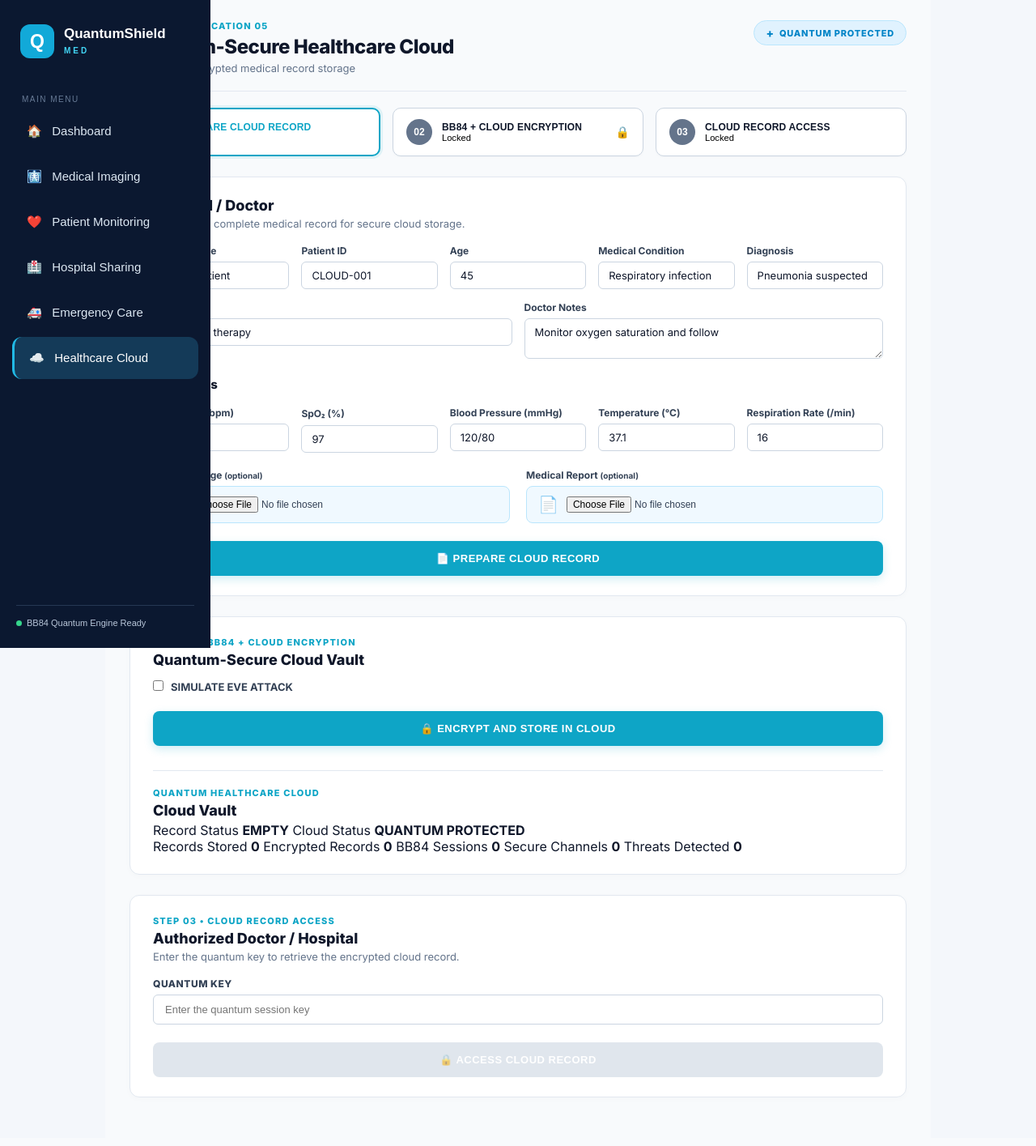
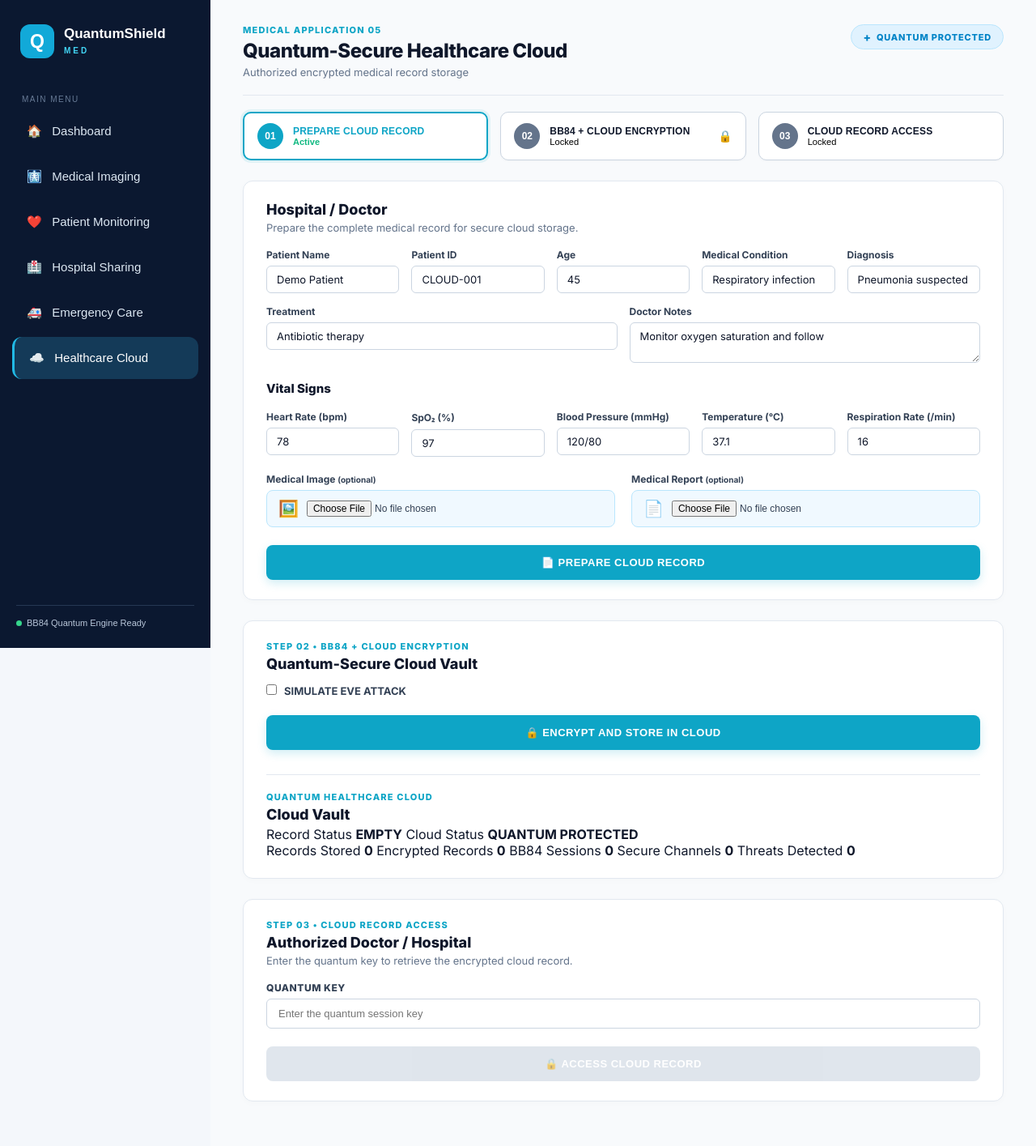
Before and after one commit to Vyshnavi96115-web/medical-ai, a Flask app: page /healthcare-cloud in a window 1280 px wide. Shown: the whole page at 81% size. Before the commit the page ends 1355 px from the top, so only its background shows below. Run offline with Flask 3, Linux system fonts and the light colour scheme.

Commit message:
Fix margin-left: 260px so Healthcare Cloud content does not slide under fixed sidebar

```diff
--- a/static/css/healthcare_cloud.css
+++ b/static/css/healthcare_cloud.css
@@ -7,11 +7,12 @@
     font-family: 'Inter', system-ui, -apple-system, sans-serif;
     color: #0f172a;
     background-color: #f8fafc;
-    padding: 25px 30px;
-    max-width: 1360px;
-    margin: 0 auto;
+    padding: 30px 40px;
+    margin-left: 260px;
+    width: calc(100% - 260px);
     box-sizing: border-box;
 }
+
 
 /* ================= TOP HEADER ================= */
 .cloud-page .hc-top-header {
@@ -365,6 +366,8 @@
 
 @media (max-width: 640px) {
     .cloud-page.hc-exact-redesign {
+        margin-left: 0;
+        width: 100%;
         padding: 15px;
     }
     .cloud-page .hc-row-5,
--- a/templates/healthcare_cloud.html
+++ b/templates/healthcare_cloud.html
@@ -10,7 +10,8 @@
     <link href="https://fonts.googleapis.com/css2?family=Inter:wght@300;400;500;600;700;800&display=swap" rel="stylesheet">
     <link rel="stylesheet" href="{{ url_for('static', filename='css/style.css') }}">
     <link rel="stylesheet" href="{{ url_for('static', filename='css/medical.css') }}">
-    <link rel="stylesheet" href="{{ url_for('static', filename='css/healthcare_cloud.css') }}">
+    <link rel="stylesheet" href="{{ url_for('static', filename='css/healthcare_cloud.css') }}?v=20260829">
+
 </head>
 <body>
 <div class="app-container">
```
